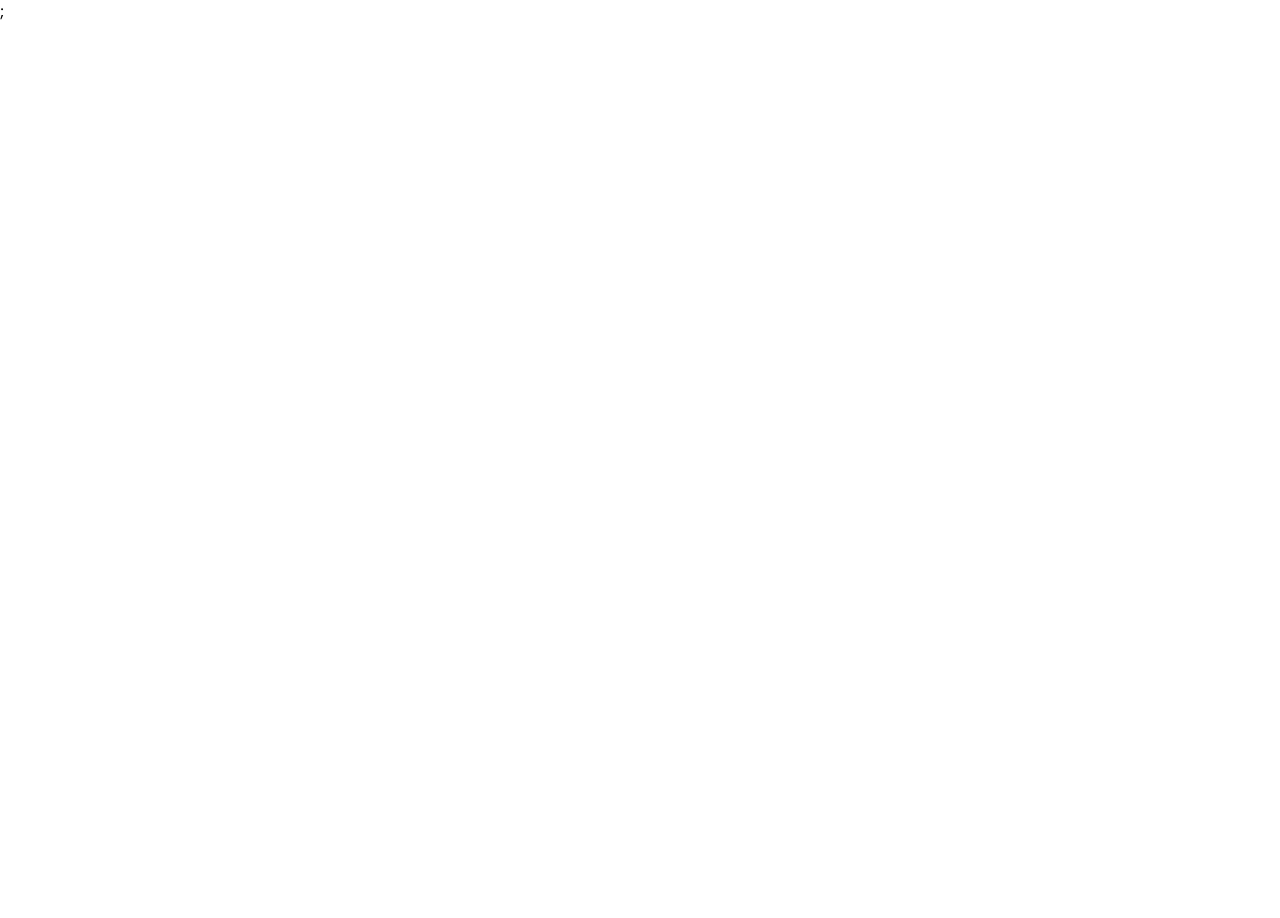
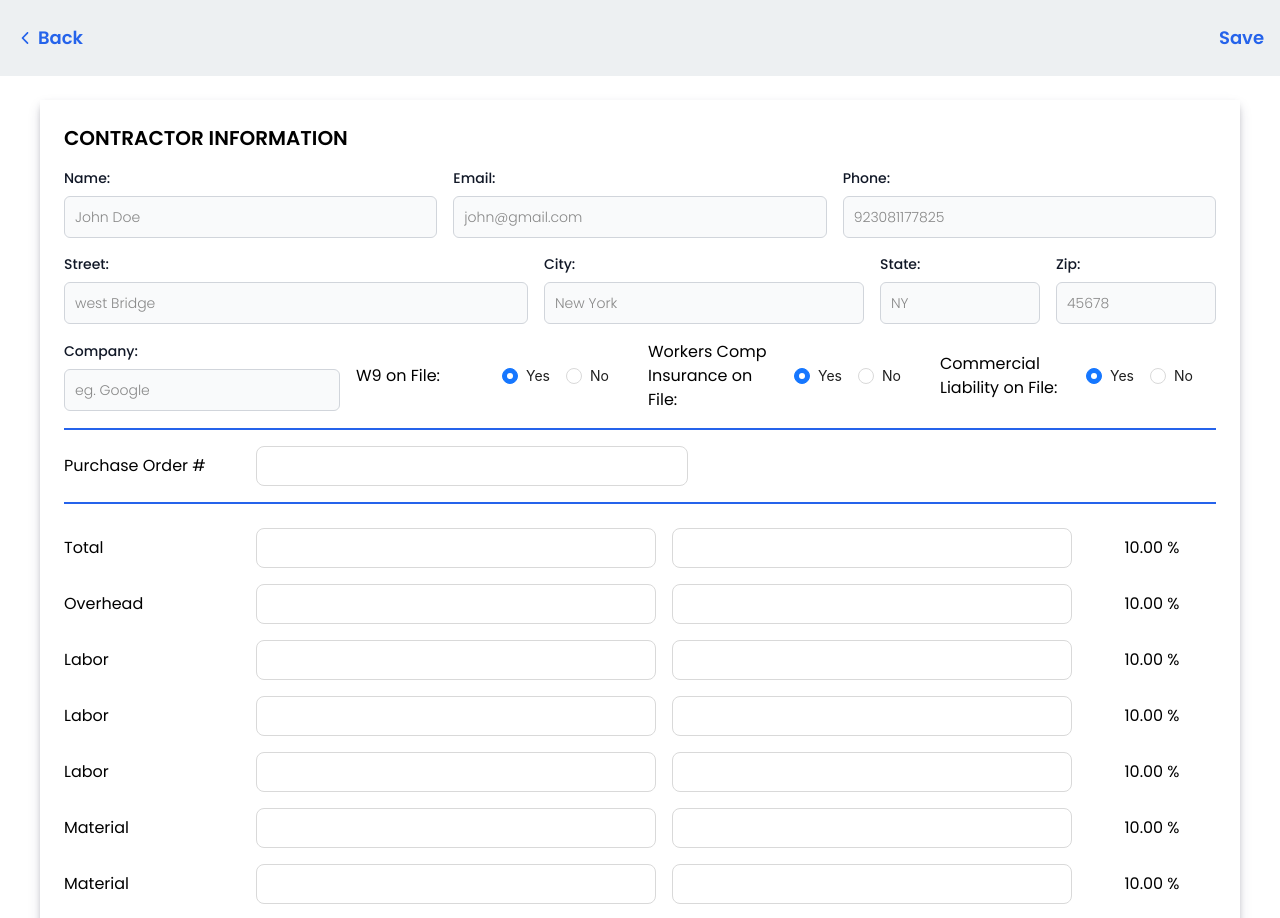
Before and after one commit to Abdulcomsian/peaktek, a React (Vite) app: page /commission in a window 1280 px wide. Before the commit this address had no page. Shown: the top 918 px of the page. Before the commit the page ends 800 px from the top, so only its background shows below. Built offline with nearby package versions, Linux system fonts and the light colour scheme.

Commit message:
comission form completed

```diff
--- a/src/Routes/index.jsx
+++ b/src/Routes/index.jsx
@@ -6,6 +6,7 @@ import {
   CustomerAgreement,
   WarrantyInformation,
   MaterialOrder,
+  Commission,
 } from "@pages";
 import MainBoardLayout from "../Boards/MainBoard/MainBoardLayout";
 import AppLayout from "@components/Layout";
@@ -20,6 +21,7 @@ export function AppRoute() {
         <Route element={<AppLayout />}>
           <Route path="/customer-agreement" element={<CustomerAgreement />} />
           <Route path="/material-order" element={<MaterialOrder />} />
+
           <Route
             path="/warranty-information"
             element={<WarrantyInformation />}
@@ -32,6 +34,7 @@ export function AppRoute() {
             path="/certificate-of-completion"
             element={<CertificateOfCompletion />}
           />
+          <Route path="/commission" element={<Commission />} />
         </Route>
         <Route path="/dashboard" element={<MainBoardLayout />} />
       </Routes>
--- /dev/null
+++ b/src/components/Forms/ComissionTotal/index.jsx
@@ -0,0 +1,18 @@
+import React from "react";
+import { DynamicForm } from "@components/Forms";
+import { Input } from "antd";
+const ComissionTotal = ({ labels }) => {
+  return (
+    <div className="border-t-2 border-b-2 border-blue-600 py-4  mb-4 md:mb-0">
+      <div className="flex flex-col md:flex-row items-center ">
+        <label className="w-full md:max-w-48 mb-2 md:mb-0">
+          Comission Total
+        </label>
+        <Input className="w-full md:max-w-sm lg:max-w-[27rem]" size="large" />
+      </div>
+      <DynamicForm labels={labels} />
+    </div>
+  );
+};
+
+export default ComissionTotal;
--- /dev/null
+++ b/src/components/Forms/ContractInformation/index.jsx
@@ -0,0 +1,101 @@
+import React from "react";
+import { Input, InputContainer } from "@components";
+import RadioBox from "@components/RadioBox";
+
+const ContractInformationForm = ({ className }) => {
+  const options = [
+    { value: 1, label: "Yes" },
+    { value: 2, label: "No" },
+  ];
+
+  return (
+    <div className={`w-full ${className}`}>
+      <InputContainer className="flex flex-col md:flex-row justify-between md:mb-4">
+        <Input
+          label="Name:"
+          placeholder="John Doe"
+          type="text"
+          applyMarginBottom={true}
+          className="md:mr-4  mb-4 md:mb-0"
+        />
+        <Input
+          label="Email:"
+          placeholder="john@gmail.com"
+          type="email"
+          applyMarginBottom={true}
+          className="md:mr-4  mb-4 md:mb-0"
+        />
+        <Input
+          label="Phone:"
+          placeholder="923081177825"
+          type="number"
+          applyMarginBottom={true}
+          className="  mb-4 md:mb-0"
+        />
+      </InputContainer>
+      <InputContainer className="flex flex-col md:flex-row justify-between md:mb-4">
+        <Input
+          label="Street:"
+          placeholder="west Bridge"
+          type="text"
+          applyMarginBottom={true}
+          className="md:mr-4  mb-4 md:mb-0"
+        />
+        <Input
+          label="City:"
+          placeholder="New York"
+          type="text"
+          applyMarginBottom={true}
+          className="md:mr-4 md:max-w-xs  mb-4 md:mb-0"
+        />
+        <Input
+          label="State:"
+          placeholder="NY"
+          type="text"
+          applyMarginBottom={true}
+          className="md:mr-4 md:max-w-40  mb-4 md:mb-0"
+        />
+        <Input
+          label="Zip:"
+          placeholder="45678"
+          type="number"
+          applyMarginBottom={true}
+          className="md:max-w-40  mb-4 md:mb-0"
+        />
+      </InputContainer>
+      <InputContainer className="flex flex-col md:flex-row justify-between items-center  md:mb-4">
+        <Input
+          label="Company:"
+          placeholder="eg. Google"
+          type="text"
+          applyMarginBottom={true}
+          className="md:mr-4 md:max-w-md  mb-4 md:mb-0"
+        />
+
+        <RadioBox
+          label="W9 on File:"
+          name="w9Radio"
+          options={options}
+          className="w-full md:mr-4   mb-4 md:mb-0"
+          defaultValue={1}
+        />
+        <RadioBox
+          label="Workers Comp Insurance on File:"
+          name="workerCamp"
+          options={options}
+          className="w-full md:mr-4   mb-4 md:mb-0"
+          defaultValue={1}
+        />
+        <RadioBox
+          label="Commercial Liability on File:"
+          name="workerLiability"
+          options={options}
+          className="w-full mb-4 md:mb-0"
+          defaultValue={1}
+        />
+      </InputContainer>
+    </div>
+  );
+};
+
+export default ContractInformationForm;
--- /dev/null
+++ b/src/components/Forms/DynamicForm/index.jsx
@@ -0,0 +1,30 @@
+import React from "react";
+import { Input } from "antd";
+
+const DynamicForm = ({ labels, percentage }) => {
+  return (
+    <div className="mt-4">
+      {labels?.map((label, index) => (
+        <div
+          key={index}
+          className="flex flex-col md:flex-row justify-between items-center py-2"
+        >
+          <label className="w-full md:max-w-48 mb-2 md:mb-0">{label}</label>
+          <Input
+            size="large"
+            className="w-full md:max-w-md mr-4 mb-2 md:mb-0"
+          />
+          <Input
+            size="large"
+            className="w-full md:max-w-md mr-4 mb-2 md:mb-0"
+          />
+          <div className="flex items-center md:justify-center w-full md:max-w-32 py-2 rounded-lg mb-2 md:mb-0 ">
+            10.00 %
+          </div>
+        </div>
+      ))}
+    </div>
+  );
+};
+
+export default DynamicForm;
--- a/src/components/Forms/index.js
+++ b/src/components/Forms/index.js
@@ -5,7 +5,10 @@ import InspectionForm from "./Inspection";
 import JobCostForm from "./JobCost";
 import ProjectSummaryForm from "./ProjectSummary";
 import SignaturesForm from "./Signatures";
+import ContractInformationForm from "./ContractInformation";
 import Row from "./Row";
+import DynamicForm from "./DynamicForm";
+import ComissionTotal from "./ComissionTotal";
 export {
   Row,
   AddMaterialForm,
@@ -15,4 +18,7 @@ export {
   JobCostForm,
   ProjectSummaryForm,
   SignaturesForm,
+  ContractInformationForm,
+  DynamicForm,
+  ComissionTotal,
 };
--- a/src/components/Modal.jsx
+++ /dev/null
@@ -1,13 +0,0 @@
-export default function ModalContainer({
-  title,
-  isModalOpen,
-  handleOk,
-  handleCancel,
-  children,
-}) {
-  return (
-    <Modal open={isModalOpen} onOk={handleOk} onCancel={handleCancel}>
-      {children}
-    </Modal>
-  );
-}
--- /dev/null
+++ b/src/components/RadioBox/index.jsx
@@ -0,0 +1,19 @@
+import React from "react";
+import { Radio } from "antd";
+
+const RadioBox = ({ label, name, options, className, defaultValue }) => {
+  return (
+    <div className={`flex items-center ${className}`}>
+      <label className="mr-4 w-full md:max-w-xs">{label}</label>
+      <Radio.Group name={name} defaultValue={defaultValue} className="w-full">
+        {options.map((option, index) => (
+          <Radio key={index} value={option.value}>
+            {option.label}
+          </Radio>
+        ))}
+      </Radio.Group>
+    </div>
+  );
+};
+
+export default RadioBox;
--- /dev/null
+++ b/src/pages/Commission/index.jsx
@@ -0,0 +1,80 @@
+import React from "react";
+import { Container } from "@components";
+import {
+  ContractInformationForm,
+  DynamicForm,
+  ComissionTotal,
+} from "@components/Forms";
+import { Input } from "antd";
+const Commission = () => {
+  const labels = [
+    "Total",
+    "Overhead",
+    "Labor",
+    "Labor",
+    "Labor",
+    "Material",
+    "Material",
+    "Material",
+    "Material",
+    "Material",
+    "Material",
+    "Material",
+    "Material",
+    "Material",
+    "Material",
+    "COGS Services",
+    "COGS Services",
+    "COGS Services",
+    "COGS Services",
+    "COGS Services",
+    "Profit",
+  ];
+  const percentage = [
+    "10.00%",
+    "10.00%",
+    "10.00%",
+    "10.00%",
+    "10.00%",
+    "10.00%",
+    "10.00%",
+    "10.00%",
+    "10.00%",
+    "10.00%",
+    "10.00%",
+    "10.00%",
+    "10.00%",
+    "10.00%",
+    "10.00%",
+    "10.00%",
+    "10.00%",
+    "10.00%",
+    "10.00%",
+    "10.00%",
+    "10.00%",
+  ];
+  const comissionLabel = ["Comission Rep 1", "Comission Rep 1", "Team Lead"];
+  return (
+    <Container className="my-6 mx-10 p-6 shadow-[rgba(50,50,93,0.25)_0px_6px_12px_-2px,_rgba(0,0,0,0.3)_0px_3px_7px_-3px]">
+      <h1 className="text-black text-xl font-semibold mb-4 uppercase">
+        CONTRACTOR INFORMATION
+      </h1>
+      <ContractInformationForm />
+      <div className="flex flex-col md:flex-row items-center border-t-2 border-b-2 border-blue-600 py-4 mb-4 md:mb-0">
+        <label className="w-full md:max-w-48 mb-2 md:mb-0">
+          Purchase Order #
+        </label>
+        <Input className="w-full md:max-w-[27rem]" size="large" />
+      </div>
+
+      <DynamicForm labels={labels} percentage={percentage} />
+      <ComissionTotal labels={comissionLabel} />
+      <div className="flex flex-col md:flex-row items-center py-4 mb-4 md:mb-0">
+        <label className="w-full md:max-w-48 mb-2 md:mb-0">Net</label>
+        <Input className="w-full md:max-w-[27rem]" size="large" />
+      </div>
+    </Container>
+  );
+};
+
+export default Commission;
--- a/src/pages/index.js
+++ b/src/pages/index.js
@@ -3,10 +3,12 @@ import CommissionAgreement from "./CommissionAgreement";
 import CustomerAgreement from "./CustomerAgreement";
 import WarrantyInformation from "./WarrantyInformation";
 import MaterialOrder from "./MaterialOrder";
+import Commission from "./Commission";
 export {
   CertificateOfCompletion,
   CommissionAgreement,
   CustomerAgreement,
   WarrantyInformation,
   MaterialOrder,
+  Commission,
 };
```
